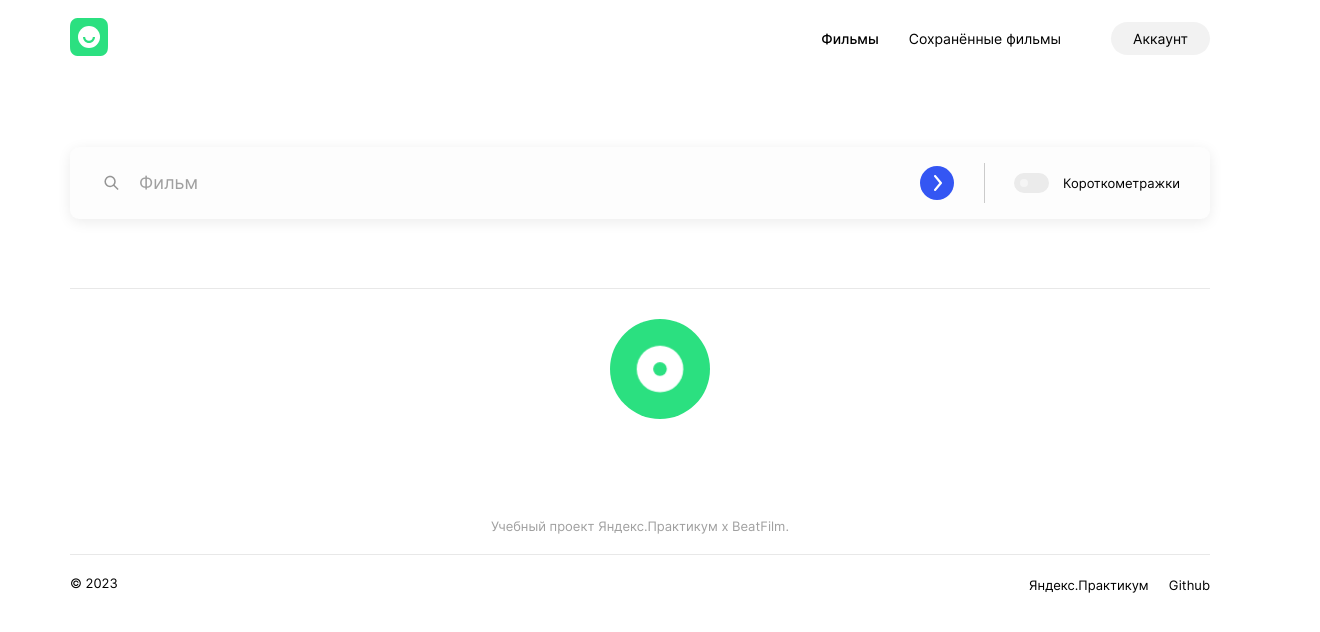
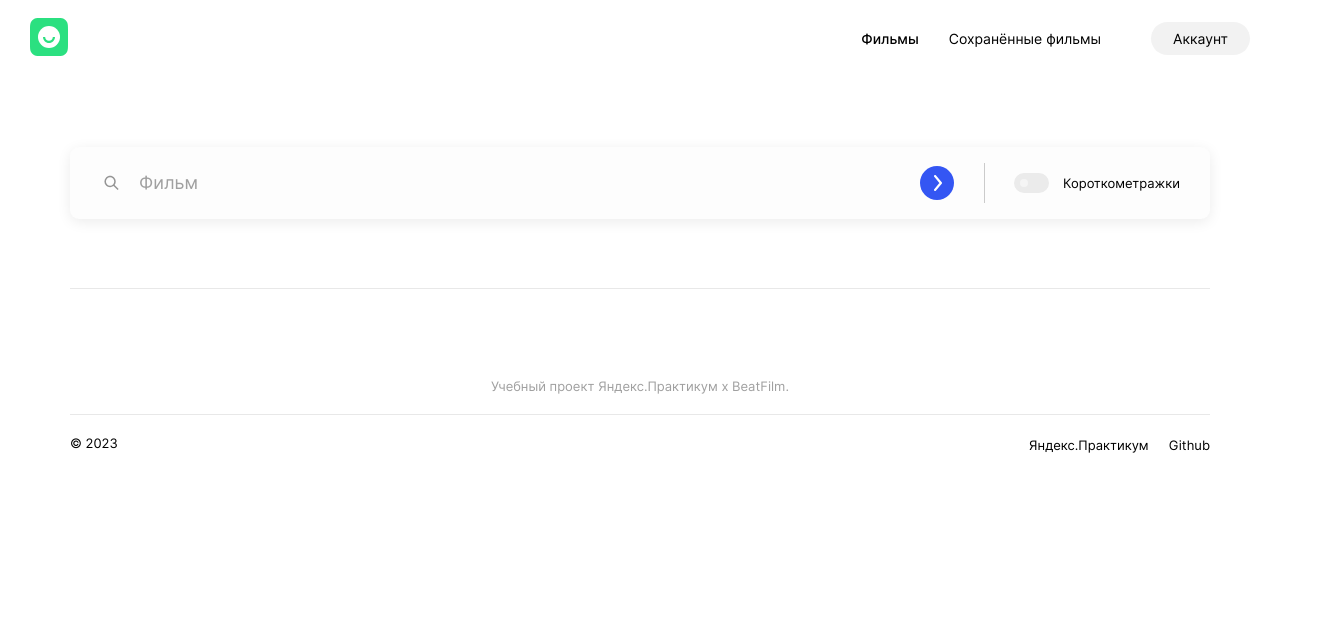
Before and after one commit to aleksdsgn/movies-explorer-frontend, a React (Create React App) app: page /movies in a window 1280 px wide. Shown: the top 632 px of the page, 1320 px wide, since content can reach past the window. Built offline with nearby package versions, Linux system fonts and the light colour scheme.

Commit message:
#1 fix padding in header component

```diff
--- a/src/components/Header/Header.css
+++ b/src/components/Header/Header.css
@@ -2,8 +2,9 @@
   display: flex;
   align-items: center;
   justify-content: space-between;
-  padding-top: 18px;
-  padding-bottom: 18px;
+  padding: 18px 30px;
+  /* padding-top: 18px;
+  padding-bottom: 18px; */
 }
 
 .header__type_logout {
--- a/src/components/Movies/Movies.jsx
+++ b/src/components/Movies/Movies.jsx
@@ -2,14 +2,14 @@ import './Movies.css';
 import Header from '../Header/Header';
 import Footer from '../Footer/Footer';
 import SearchForm from '../SearchForm/SearchForm';
-import Preloader from '../Preloader/Preloader';
+// import Preloader from '../Preloader/Preloader';
 
 function Movies() {
   return (
     <div>
       <Header />
       <SearchForm />
-      <Preloader />
+      {/* <Preloader /> */}
       <Footer />
     </div>
   );
```
